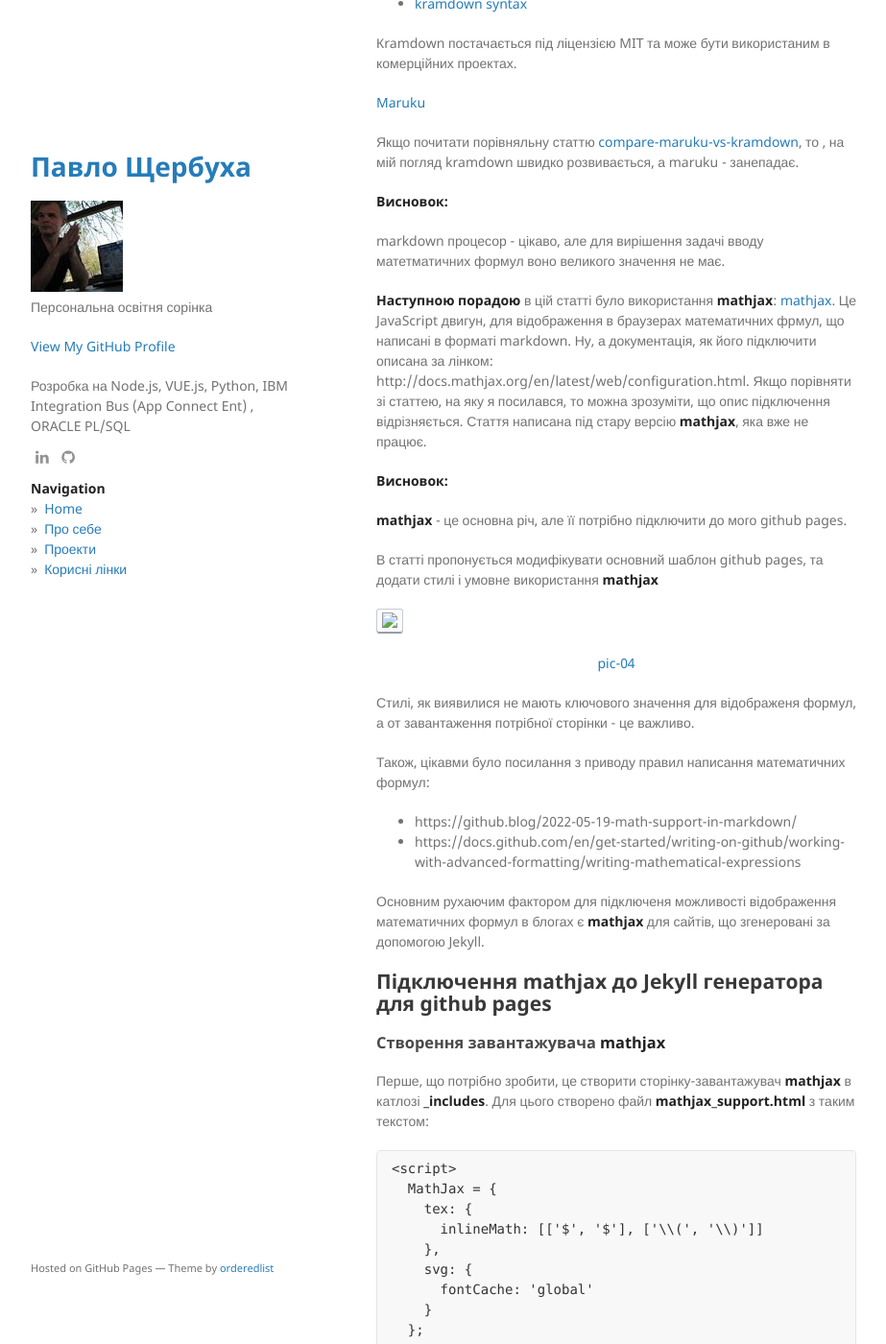
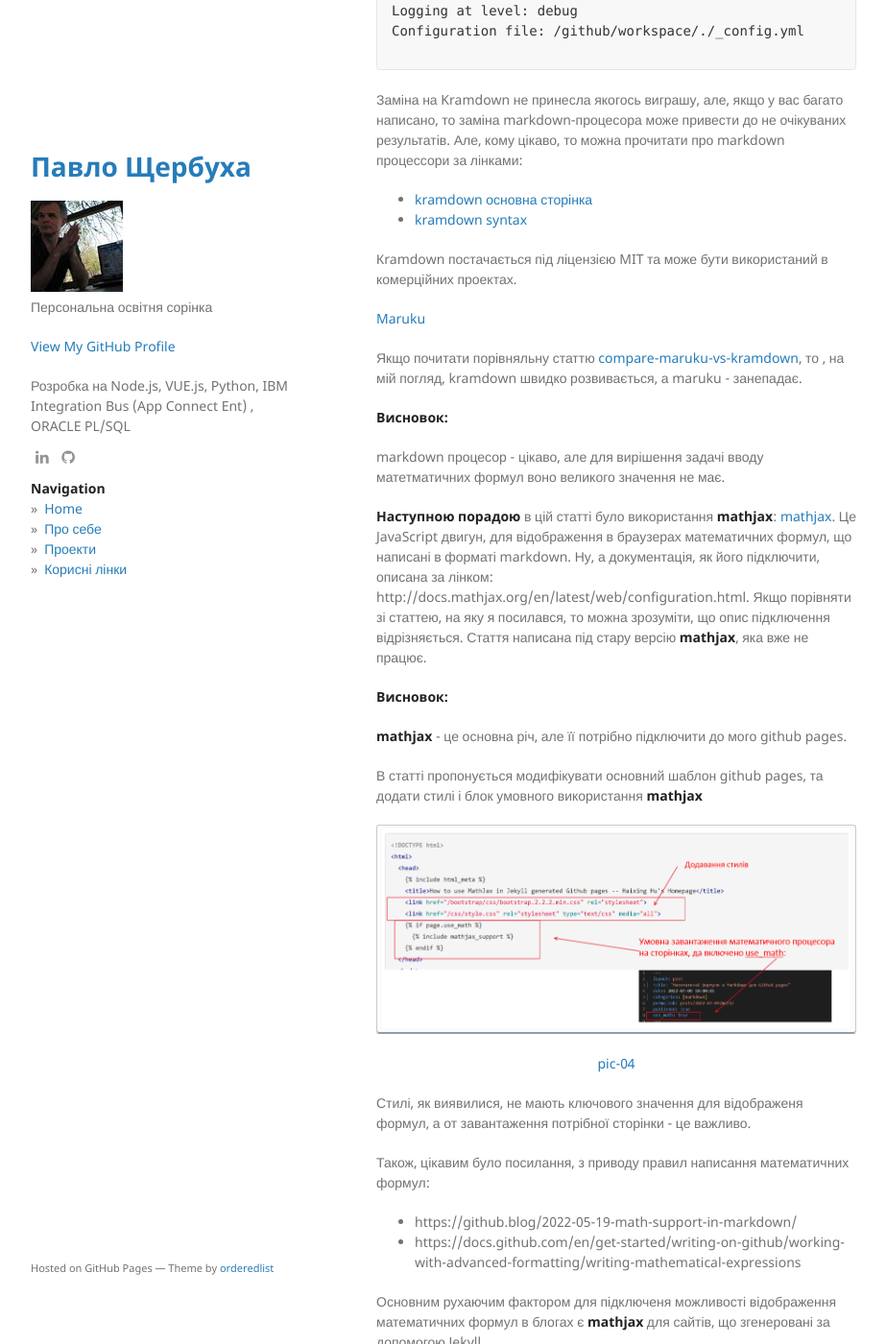
Before and after one commit to pavlo-shcherbukha/pavlo-shcherbukha.github.io, a Jekyll site: the page built from _posts/2022-07-09-math.md, in a window 1280 px wide and 1400 px high, scrolled down 1188 px. Shown: the whole window at 96% size, without its empty margins (178-1101 px from the left). Built offline with Jekyll 4.4.1, drawn with Linux system fonts in a browser that asks for light colours; some of the changed text lies outside the part shown.

Commit message:
math - граматика

````diff
--- a/_posts/2022-07-09-math.md
+++ b/_posts/2022-07-09-math.md
@@ -12,21 +12,21 @@
 
 ## Вступ
 
-   На  написання цього блогу спонукало широке використання markdown в технічній документації в багатьох технічних дисциплінах, що пов'язані з IT. Знову ж таки, github pages стали у більшості випадків основним ресурсом для обміну знаннями. Ососбисто я в більшості випадків відмовися від продуктів MS Office на користь Markdown і пишу технічні специфікації з використанням markdown.  Ну і команда в своїй  роботі використовує git lab, що встановлено локально, тому github pages та gitlab pages  стали основним інструментом для поишрення знань в команді. А вміння писати формули в markdown  важливо, тому, що можеш комфортно викладати свої думки у звичному форматі.
+   На  написання цього блогу спонукало широке використання markdown в технічній документації в багатьох технічних дисциплінах, що пов'язані з IT. Знову ж таки, github pages стали у більшості випадків основним ресурсом для обміну знаннями. Ососбисто я, в більшості випадків, відмовися від продуктів MS Office на користь Markdown і пишу технічні специфікації з використанням markdown.  Ну і команда в своїй  роботі використовує git lab, що встановлено локально, тому github pages та gitlab pages  стали основним інструментом для поширення знань в команді. А вміння писати формули в markdown  важливо, тому, що можеш комфортно описувати свої думки у звичному форматі.
 
 
    Основним відбправним елементом для розуміння як це зробити було посилання:
 
    [How to use MathJax in Jekyll generated Github pages](http://haixing-hu.github.io/programming/2013/09/20/how-to-use-mathjax-in-jekyll-generated-github-pages/)
 
-<kbd><img src="../assets/img/posts/2022-07-09-math/doc/pic-01.png"/></kbd>
+<kbd><img src="/assets/img/posts/2022-07-09-math/doc/pic-01.png"/></kbd>
 <p style="text-align: center;"><a name="pic-01">pic-01</a></p>
 
 
 Я спробував зробити так, як написано,
 
 
-<kbd><img src="../assets/img/posts/2022-07-09-math/doc/pic-02.png"/></kbd>
+<kbd><img src="/assets/img/posts/2022-07-09-math/doc/pic-02.png"/></kbd>
 <p style="text-align: center;"><a name="pic-02">pic-02</a></p>
 
 але  з першого ж кроку отримав помилку при building gitpages:
@@ -42,17 +42,17 @@
    * [kramdown основна сторінка](https://kramdown.gettalong.org/)
    * [kramdown syntax](https://kramdown.gettalong.org/syntax.html)
 
-Кramdown постачається під ліцензією MIT  та може бути використаним в комерційних проектах.
+Кramdown постачається під ліцензією MIT  та може бути використаний в комерційних проектах.
 
 [Maruku](https://github.com/bhollis/maruku)
 
-Якщо почитати порівняльну статтю [compare-maruku-vs-kramdown](https://ruby.libhunt.com/compare-maruku-vs-kramdown), то , на мій погляд kramdown швидко розвивається, а maruku - занепадає.
+Якщо почитати порівняльну статтю [compare-maruku-vs-kramdown](https://ruby.libhunt.com/compare-maruku-vs-kramdown), то , на мій погляд, kramdown швидко розвивається, а maruku - занепадає.
 
 **Висновок:**
 
 markdown  процесор - цікаво, але для вирішення задачі вводу матетматичних формул воно великого значення не має.
 
-**Наступною порадою** в цій статті було використання **mathjax**: [mathjax](https://www.mathjax.org/).  Це JavaScript двигун, для відображення в браузерах математичних фрмул, що написані в форматі markdown. Ну, а документація, як його підключити описана за лінком: http://docs.mathjax.org/en/latest/web/configuration.html.  Якщо порівняти зі статтею, на яку я посилався, то можна зрозуміти, що опис підключення відрізняється. Стаття написана під стару версію **mathjax**, яка вже не працює.
+**Наступною порадою** в цій статті було використання **mathjax**: [mathjax](https://www.mathjax.org/).  Це JavaScript двигун, для відображення в браузерах математичних формул, що написані в форматі markdown. Ну, а документація, як його підключити, описана за лінком: http://docs.mathjax.org/en/latest/web/configuration.html.  Якщо порівняти зі статтею, на яку я посилався, то можна зрозуміти, що опис підключення відрізняється. Стаття написана під стару версію **mathjax**, яка вже не працює.
 
 
 **Висновок:**
@@ -61,18 +61,18 @@
 
 
 
-В статті пропонується модифікувати основний шаблон github pages, та додати стилі і умовне використання **mathjax**
+В статті пропонується модифікувати основний шаблон github pages, та додати стилі і блок умовного використання **mathjax**
 
 
-<kbd><img src="../assets/img/posts/2022-07-09-math/doc/pic-04.png"/></kbd>
+<kbd><img src="/assets/img/posts/2022-07-09-math/doc/pic-04.png"/></kbd>
 <p style="text-align: center;"><a name="pic-04">pic-04</a></p>
 
 
-Стилі, як виявилися не мають ключового значення  для відображеня формул, а от завантаження потрібної сторінки - це важливо.
+Стилі, як виявилися, не мають ключового значення  для відображеня формул, а от завантаження потрібної сторінки - це важливо.
 
 
 
-Також, цікавми було посилання з приводу правил написання математичних формул:
+Також, цікавим було посилання, з приводу правил написання математичних формул:
 
 - https://github.blog/2022-05-19-math-support-in-markdown/
 - https://docs.github.com/en/get-started/writing-on-github/working-with-advanced-formatting/writing-mathematical-expressions
@@ -94,7 +94,7 @@
       inlineMath: [['$', '$'], ['\\(', '\\)']]
     },
     svg: {
-      fontCache: 'global'
+      fontCache: 'global'+
     }
   };
   </script>
@@ -120,13 +120,13 @@
 ```
 
 
-<kbd><img src="../assets/img/posts/2022-07-09-math/doc/pic-05.png"/></kbd>
+<kbd><img src="/assets/img/posts/2022-07-09-math/doc/pic-05.png"/></kbd>
 <p style="text-align: center;"><a name="pic-05">pic-05</a></p>
 
 
 ### Підготувати блог і в ньому включити завантаження MathJax
 
-Коли створюэмо блог, то до заголовку блога потрібно додати: **use_math: true**, як показано нижче:
+Коли створюємо блог, то до заголовку блога потрібно додати: **use_math: true**, як показано нижче:
 
 
 ```text
````
